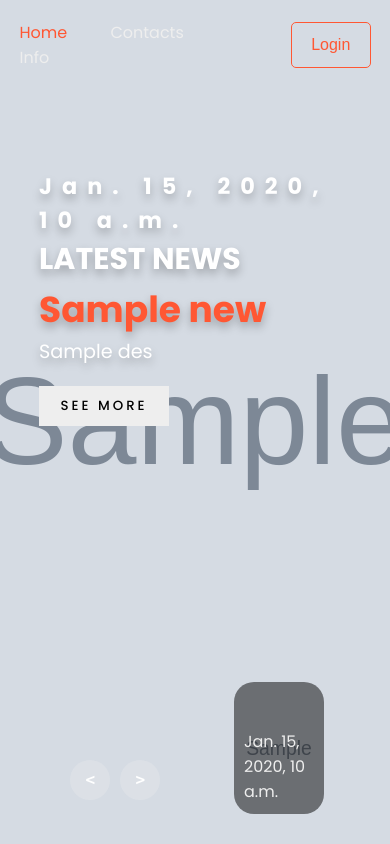
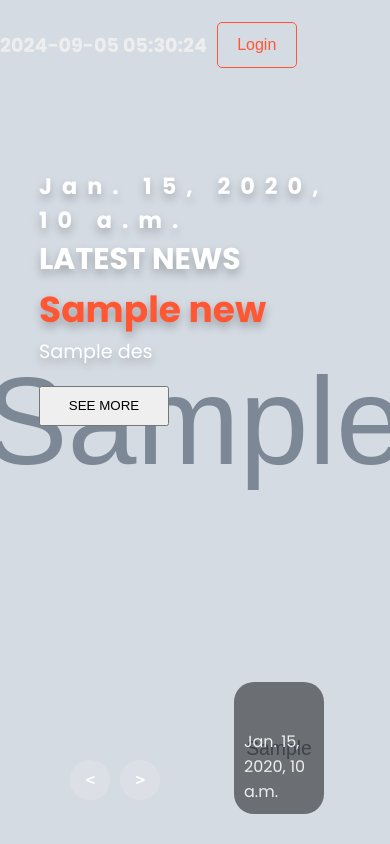
Before and after one commit to meso1007/Django-NewsAggregator-WebApp, a Django app: template newsaggregator/news/templates/news/news_list.html in a window 390 px wide. Run offline with Django 5.2, Linux system fonts and the light colour scheme; the template is opened without the code that fills it: most values are stand-ins (such as "Sample title", 1, 10 or a date in 2020); grey boxes marked "Sample" are stand-in pictures.

Commit message:
change layout

```diff
--- a/newsaggregator/news/scraper.py
+++ b/newsaggregator/news/scraper.py
@@ -82,4 +82,4 @@
     if time_tags:
         return time_tags[0].get_text(strip=True)
 
-    return 'Date not found'
+    return ''
--- a/newsaggregator/news/static/css/style.css
+++ b/newsaggregator/news/static/css/style.css
@@ -5,6 +5,8 @@
     color: #eee;
     margin: 0;
     font-size: 12px;
+    user-select: none;
+
 }
 a{
     text-decoration: none;
@@ -34,6 +36,16 @@
 }
 #active{
     color: #ff5733;
+}
+.right-nav {
+    display: flex;
+    justify-content: center;
+    align-items: center;
+    gap: 10px;
+}
+#current-time {
+    font-size: 1.2rem;
+    font-weight: bold;
 }
 .login{
     margin-right: 5vw;
@@ -115,18 +127,21 @@
     gap: 5px;
     margin-top: 20px;
 }
-.carousel .list .item .content button {
+.carousel .list .item .content .buttons .button {
     border: none;
     background-color: #eee;
     letter-spacing: 3px;
     font-family: Poppins;
     font-weight: 500;
+    cursor: pointer;
 }
 .carousel .list .item .content button:hover{
     background-color: #ff5733;
+    cursor: pointer;
 }
 .carousel .list .item .content button a {
     color: #000;
+    font-weight: 500;
 }
 .carousel .list .item .content button:hover a{
     color: #eee;
@@ -343,6 +358,9 @@
     }
 }
 @media screen and (max-width:678px) {
+    .mainnav{
+        display: none;
+    }
     .carousel .list .item .content .title,
     .carousel .list .item .content .topic {
         font-size: 3em;
--- a/newsaggregator/news/templates/news/news_list.html
+++ b/newsaggregator/news/templates/news/news_list.html
@@ -19,7 +19,10 @@
           <a href="#" disabled>Contacts</a>
           <a href="#" disabled>Info</a>
         </div>
+        <div class="right-nav">
+        <div id="current-time"></div>
         <button class="login">Login</button>
+      </div>
     </header>
     <div class="carousel">
       <div class="list">
@@ -59,5 +62,5 @@
       <div class="time"></div>
     </div>
   </body>
-  <script src="../../static/app.js"></script>
-</html>
+  <script src="{% static 'app.js' %}" defer></script>
+  </html>
```
Also changed, not shown: newsaggregator/news/static/app.js (+82 -0 lines).
